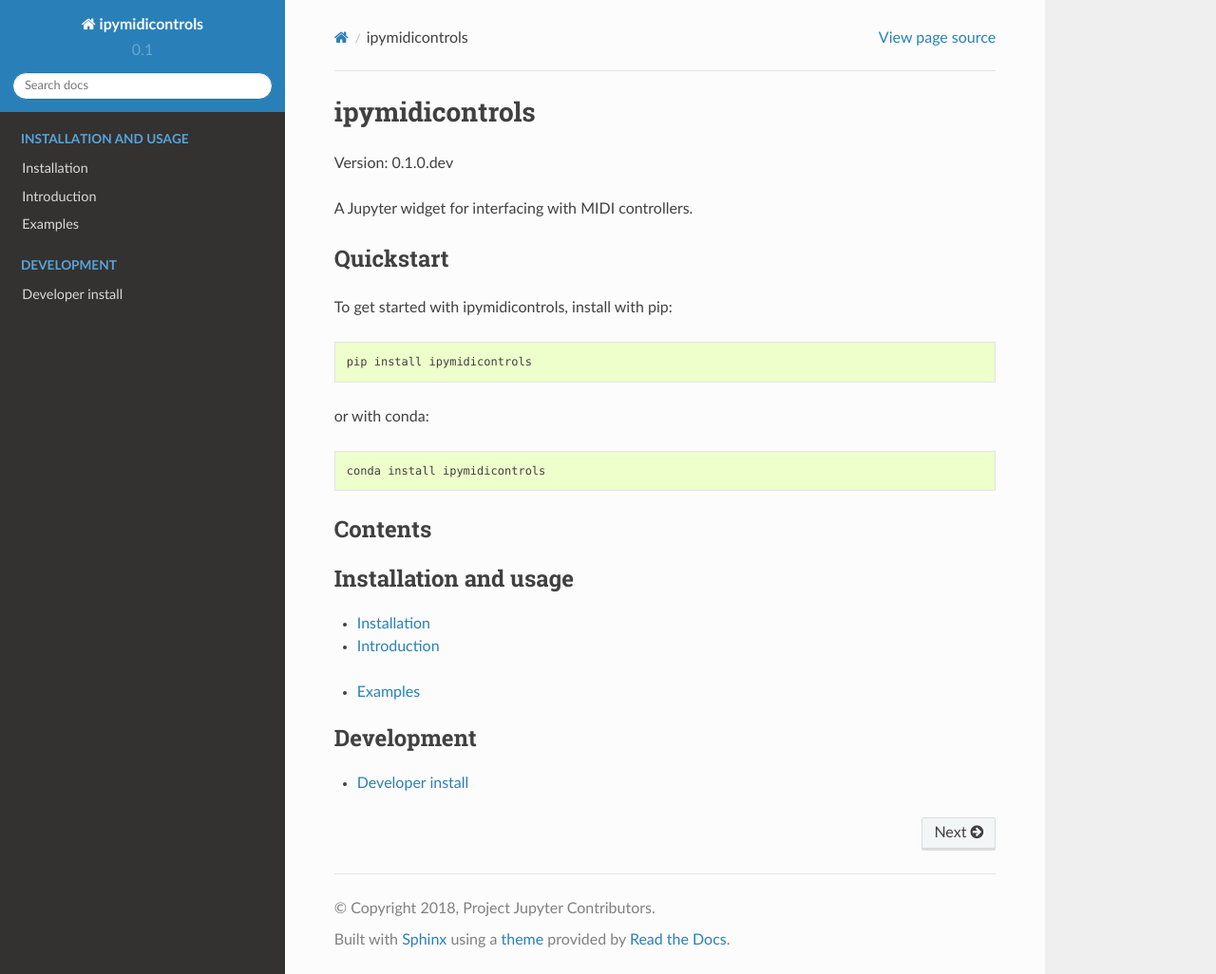
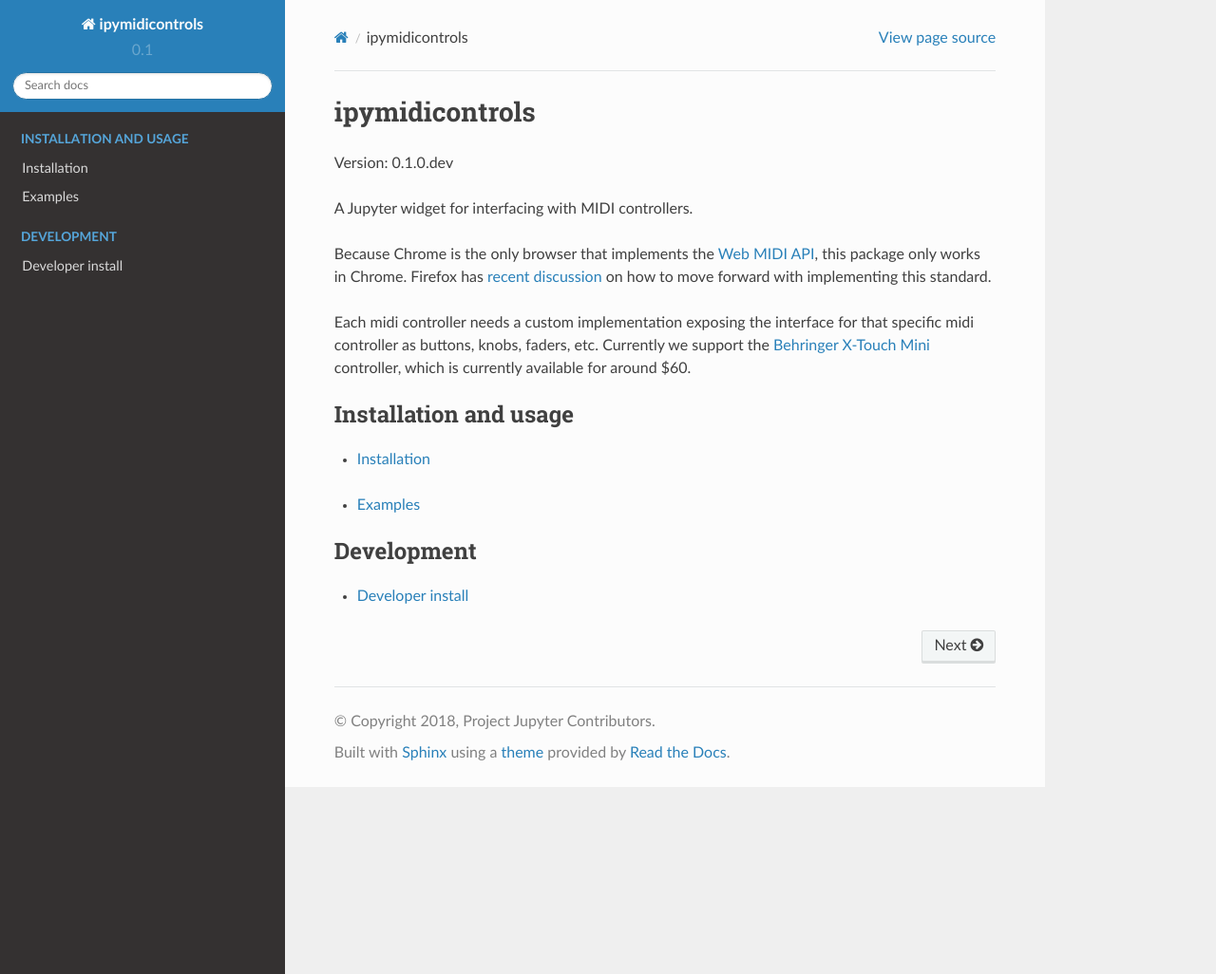
Before and after one commit to jupyter-widgets/midicontrols, a Sphinx documentation site: the page built from docs/source/index.rst, in a window 1280 px wide and 1026 px high. Shown: the whole window at 95% size. Built offline with Sphinx 7.4.7 and the Read the Docs theme 2.0.0, drawn with Linux system fonts in a browser that asks for light colours.

Commit message:
Update documentation

```diff
--- a/docs/source/conf.py
+++ b/docs/source/conf.py
@@ -29,7 +29,6 @@ extensions = [
     'sphinx.ext.napoleon',
     'sphinx.ext.todo',
     'nbsphinx',
-    'jupyter_sphinx.embed_widgets',
     'nbsphinx_link',
 ]
 
@@ -197,12 +196,5 @@ if not on_rtd:  # only import and set the theme if we're building docs locally
 #
 nbsphinx_allow_errors = True # exception ipstruct.py ipython_genutils
 
-
-def setup(app):
-    app.setup_extension('jupyter_sphinx.embed_widgets')
-    def add_scripts(app):
-        for fname in ['helper.js', 'embed-bundle.js']:
-            if not os.path.exists(os.path.join(here, '_static', fname)):
-                app.warn('missing javascript file: %s' % fname)
-            app.add_javascript(fname)
-    app.connect('builder-inited', add_scripts)
+# nbsphinx will not have access to a controller, so executing will not work.
+nbsphinx_execute = 'never'
--- a/docs/source/index.rst
+++ b/docs/source/index.rst
@@ -6,28 +6,15 @@ Version: |release|
 
 A Jupyter widget for interfacing with MIDI controllers.
 
+Because Chrome is the only browser that implements the `Web MIDI API <https://developer.mozilla.org/en-US/docs/Web/API/MIDIAccess>`__, this package only works in Chrome. Firefox has `recent discussion <https://bugzilla.mozilla.org/show_bug.cgi?id=836897>`__ on how to move forward with implementing this standard.
 
-Quickstart
-----------
-
-To get started with ipymidicontrols, install with pip::
-
-    pip install ipymidicontrols
-
-or with conda::
-
-    conda install ipymidicontrols
-
-
-Contents
---------
+Each midi controller needs a custom implementation exposing the interface for that specific midi controller as buttons, knobs, faders, etc. Currently we support the `Behringer X-Touch Mini <https://www.behringer.com/Categories/Behringer/Computer-Audio/Desktop-Controllers/X-TOUCH-MINI/p/P0B3M#googtrans(en|en)>`__ controller, which is currently available for around $60.
 
 .. toctree::
    :maxdepth: 2
    :caption: Installation and usage
 
    installing
-   introduction
 
 .. toctree::
    :maxdepth: 1
```
Also changed, not shown: docs/source/introduction.rst (deleted, +0 -7 lines), 3 other files.
